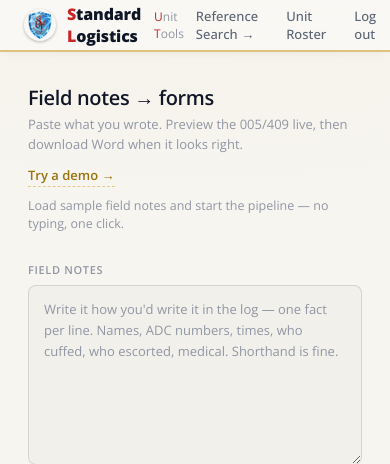
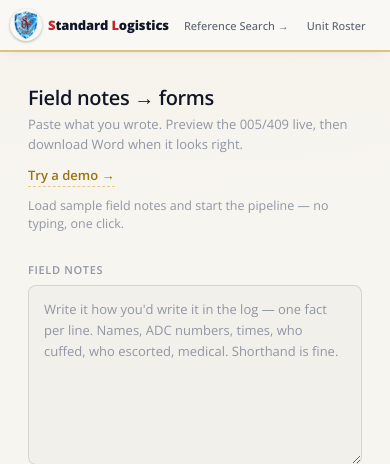
Before and after one commit to justinpeterman-droid/prison-policy-ai, a Flask app: page /reports in a window 390 px wide. Shown: the top 464 px of the page. Run offline with Flask 3, Linux system fonts and the light colour scheme; parts of the project's set-up code (start-up, migrations or seed data) failed here and were passed over; some libraries are stand-ins or nearby versions.

Commit message:
fix: keep review lab navigation usable on mobile

```diff
--- a/backend/webapp/templates/reports.html
+++ b/backend/webapp/templates/reports.html
@@ -437,7 +437,13 @@
   .review-editable[contenteditable="true"]:focus{box-shadow:inset 0 0 0 2px rgba(201,151,28,.8)}
   .demo-gap-btn{margin:10px 0 2px}
 
-  @media(max-width:680px){.scenario-picker{grid-template-columns:1fr}.review-grid{grid-template-columns:1fr}}
+  @media(max-width:680px){
+    nav{padding:0 10px;gap:8px}
+    .brand{gap:6px;flex:0 0 auto}.brand b{font-size:13px}.brand>span{display:none}
+    .nav-right{min-width:0;overflow-x:auto;scrollbar-width:none}.nav-right::-webkit-scrollbar{display:none}
+    nav .nav-link{flex:0 0 auto;padding:6px 7px;font-size:11px}
+    .scenario-picker{grid-template-columns:1fr}.review-grid{grid-template-columns:1fr}
+  }
 
   :where(a,button):focus-visible{outline:2px solid rgba(201,151,28,0.65);outline-offset:2px}
   @media (prefers-reduced-motion: reduce){
```
